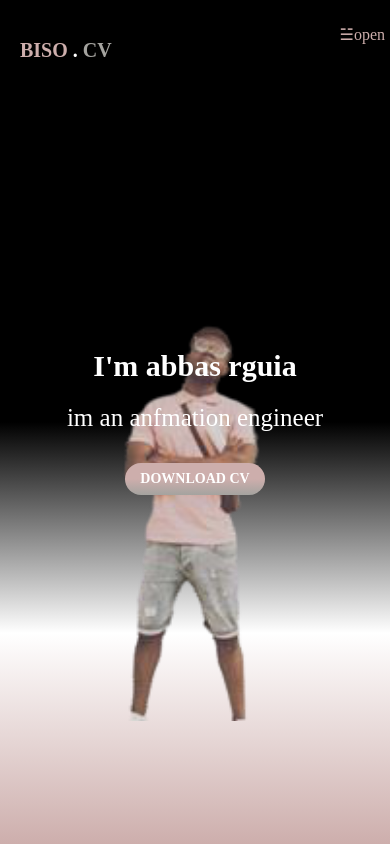
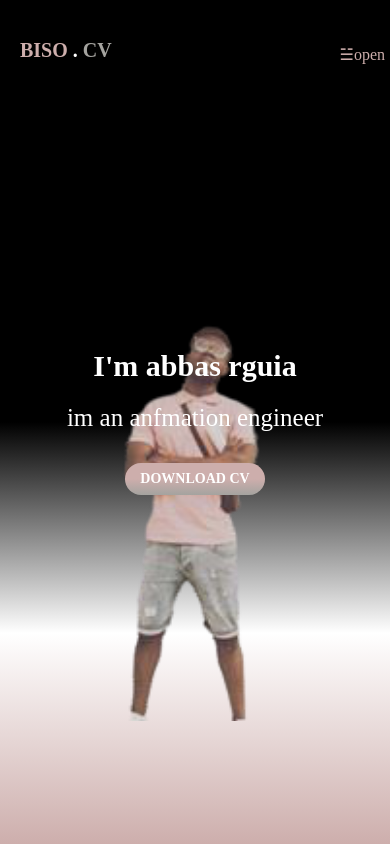
Before and after one commit to khaled079k/biso.cv, a plain HTML site: page index.html in a window 390 px wide. Shown: the top 844 px of the page. Drawn offline with Linux system fonts and the light colour scheme.

Commit message:
Update abbas.css

```diff
--- a/css/abbas.css
+++ b/css/abbas.css
@@ -118,7 +118,7 @@ nav ul li a {
 	.open-min{
 		display:block;
 		position:absolute;
-		top:25px;
+		top:45px;
 		right:5px;
 		cursor: pointer;
 	}
```
